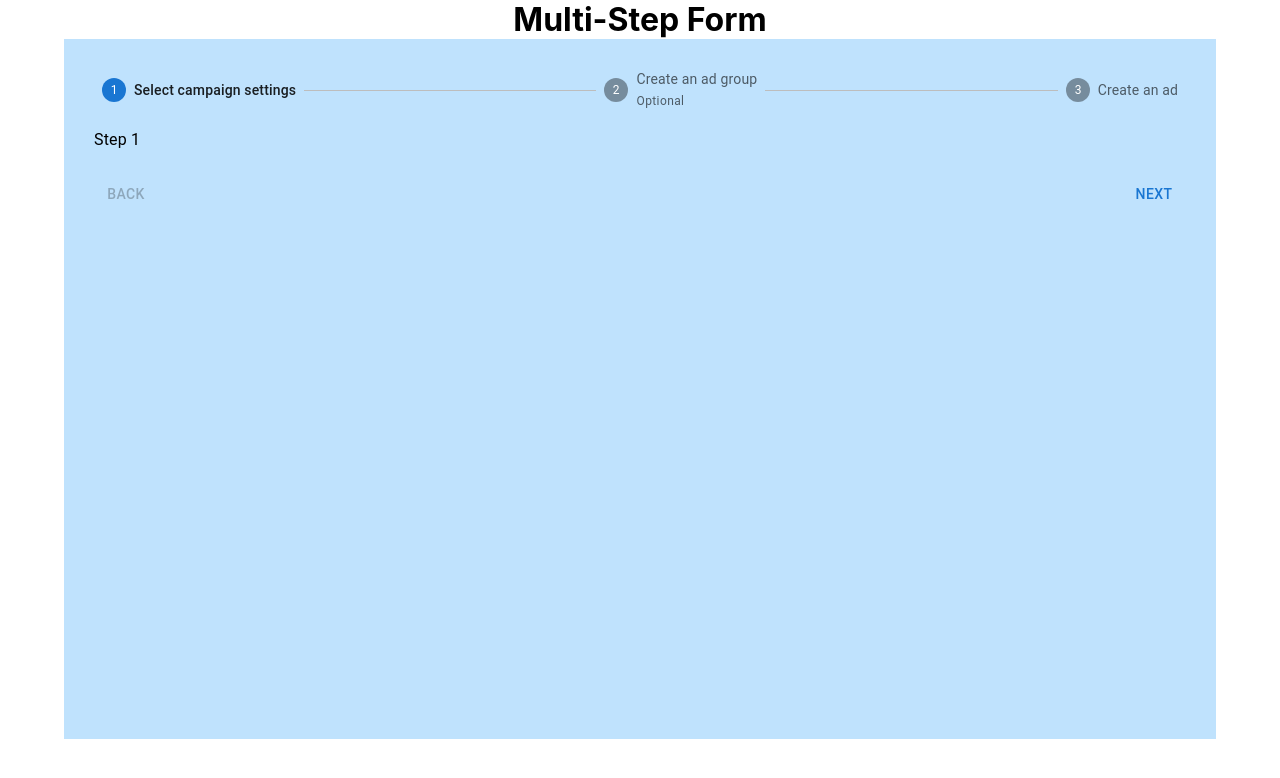
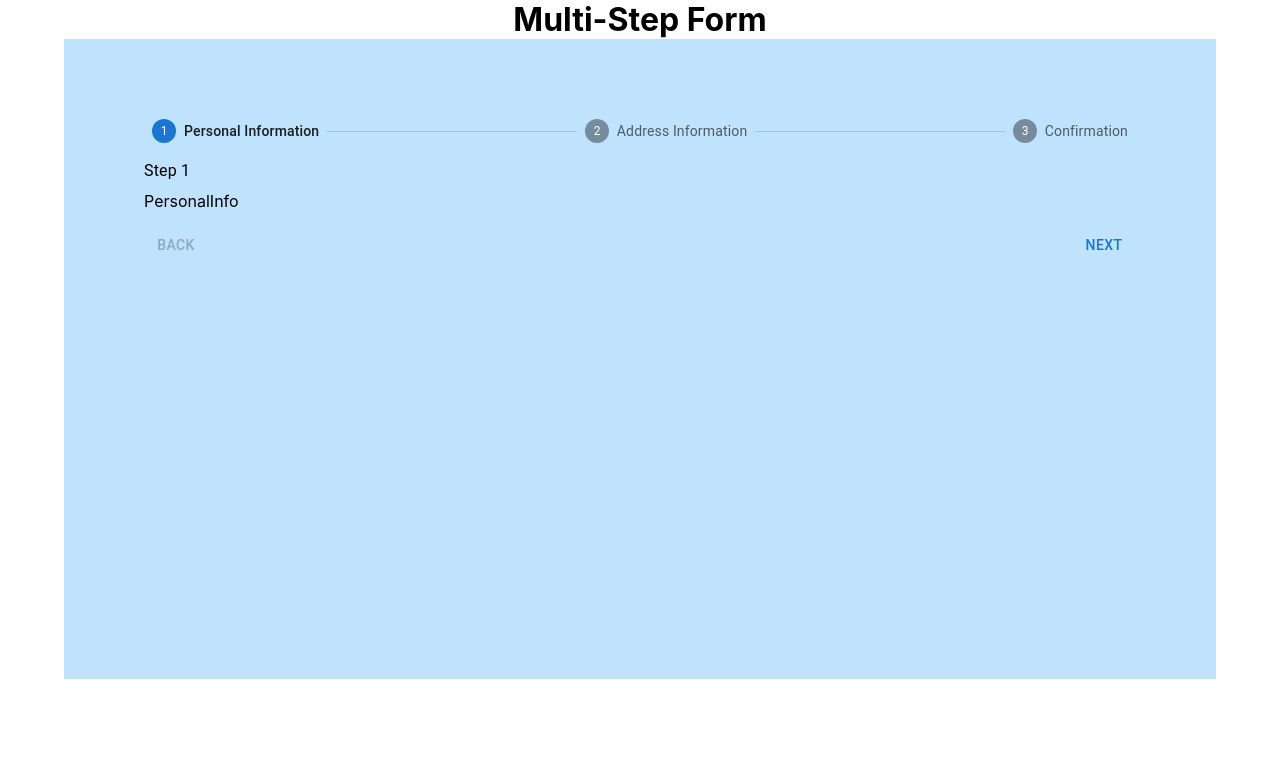
Before and after one commit to Priyanshaw/Multi-Step-Form, a React (Create React App) app: page / in a window 1280 px wide. Shown: the top 778 px of the page. Built offline with nearby package versions, Linux system fonts and the light colour scheme.

Commit message:
Seperating steps and fixed rendering issues

```diff
--- a/src/App.js
+++ b/src/App.js
@@ -8,12 +8,10 @@ function App() {
     <>
     <Header/>
       <Container>
-        <Box sx={{ bgcolor: '#bfe2fd', height: '80vh', padding:'30px'}}>
+        <Box sx={{ bgcolor: '#bfe2fd', height: '60vh', padding:'5rem'}}>
         <Stepper/>
         </Box>
       </Container>
-
-
     </>
   );
 }
--- /dev/null
+++ b/src/Components/Address/Address.js
@@ -0,0 +1,9 @@
+import React from 'react'
+
+function Address() {
+  return (
+    <div>Address</div>
+  )
+}
+
+export default Address
--- /dev/null
+++ b/src/Components/Confirmation/Confirmation.js
@@ -0,0 +1,9 @@
+import React from 'react'
+
+function Confirmation() {
+  return (
+    <div>Confirmation</div>
+  )
+}
+
+export default Confirmation
--- /dev/null
+++ b/src/Components/PersonalInfo/PersonalInfo.js
@@ -0,0 +1,9 @@
+import React from 'react'
+
+function PersonalInfo() {
+  return (
+    <div>PersonalInfo</div>
+  )
+}
+
+export default PersonalInfo
--- a/src/Components/Stepper/HorizontalLinearStepper.js
+++ b/src/Components/Stepper/HorizontalLinearStepper.js
@@ -5,8 +5,11 @@ import Step from '@mui/material/Step';
 import StepLabel from '@mui/material/StepLabel';
 import Button from '@mui/material/Button';
 import Typography from '@mui/material/Typography';
+import PersonalInfo from '../PersonalInfo/PersonalInfo';
+import Address from '../Address/Address';
+import Confirmation from '../Confirmation/Confirmation';
 
-const steps = ['Select campaign settings', 'Create an ad group', 'Create an ad'];
+const steps = ['Personal Information', 'Address Information', 'Confirmation'];
 
 export default function HorizontalLinearStepper() {
   const [activeStep, setActiveStep] = React.useState(0);
@@ -62,7 +65,7 @@ export default function HorizontalLinearStepper() {
           const labelProps = {};
           if (isStepOptional(index)) {
             labelProps.optional = (
-              <Typography variant="caption">Optional</Typography>
+              <Typography variant="caption"></Typography>
             );
           }
           if (isStepSkipped(index)) {
@@ -88,6 +91,10 @@ export default function HorizontalLinearStepper() {
       ) : (
         <React.Fragment>
           <Typography sx={{ mt: 2, mb: 1 }}>Step {activeStep + 1}</Typography>
+          {activeStep ===0 && <PersonalInfo/> }
+          {activeStep ===1 && <Address/> }
+          {activeStep ===2 && <Confirmation/> }
+
           <Box sx={{ display: 'flex', flexDirection: 'row', pt: 2 }}>
             <Button
               color="inherit"
```
